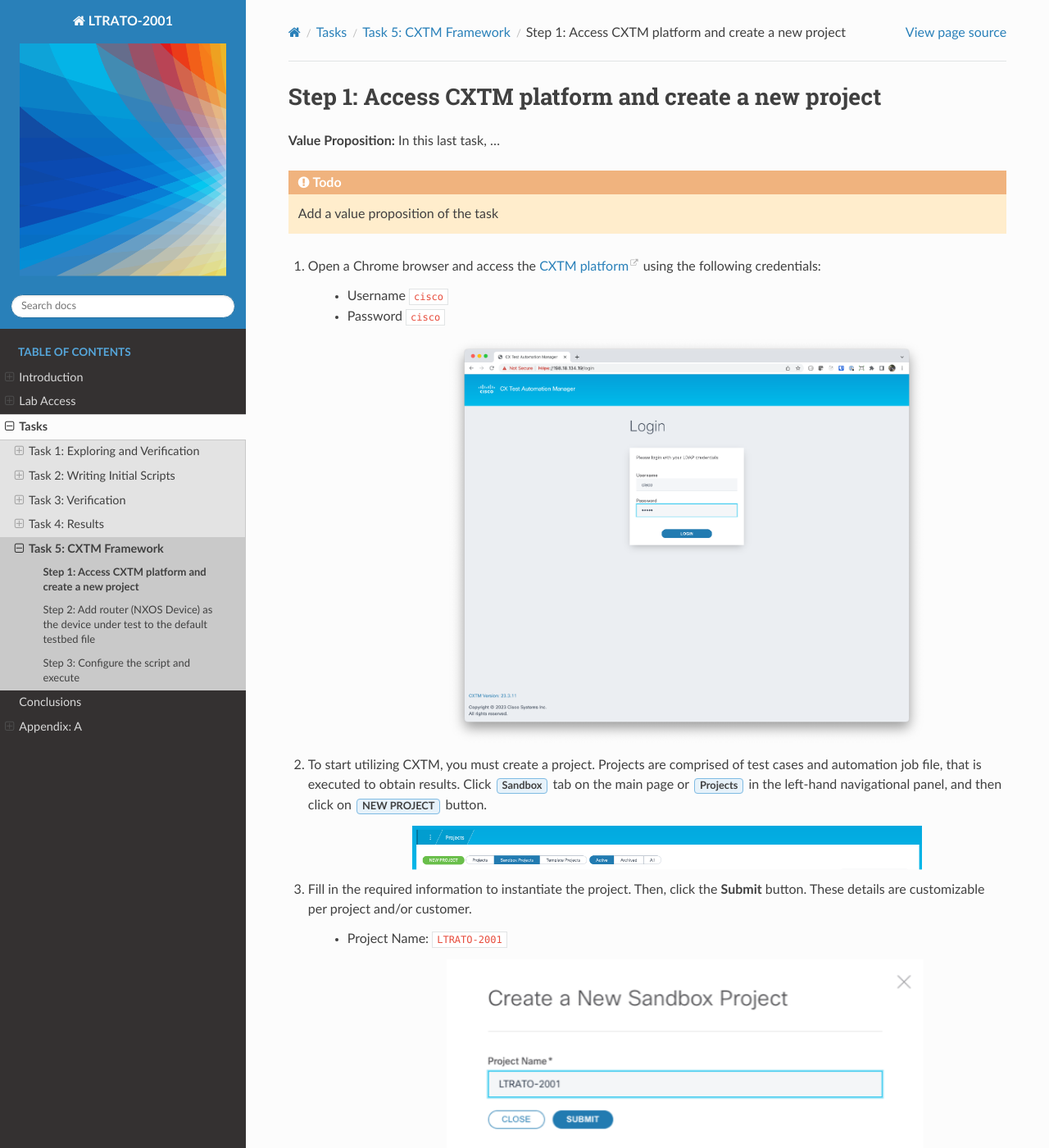
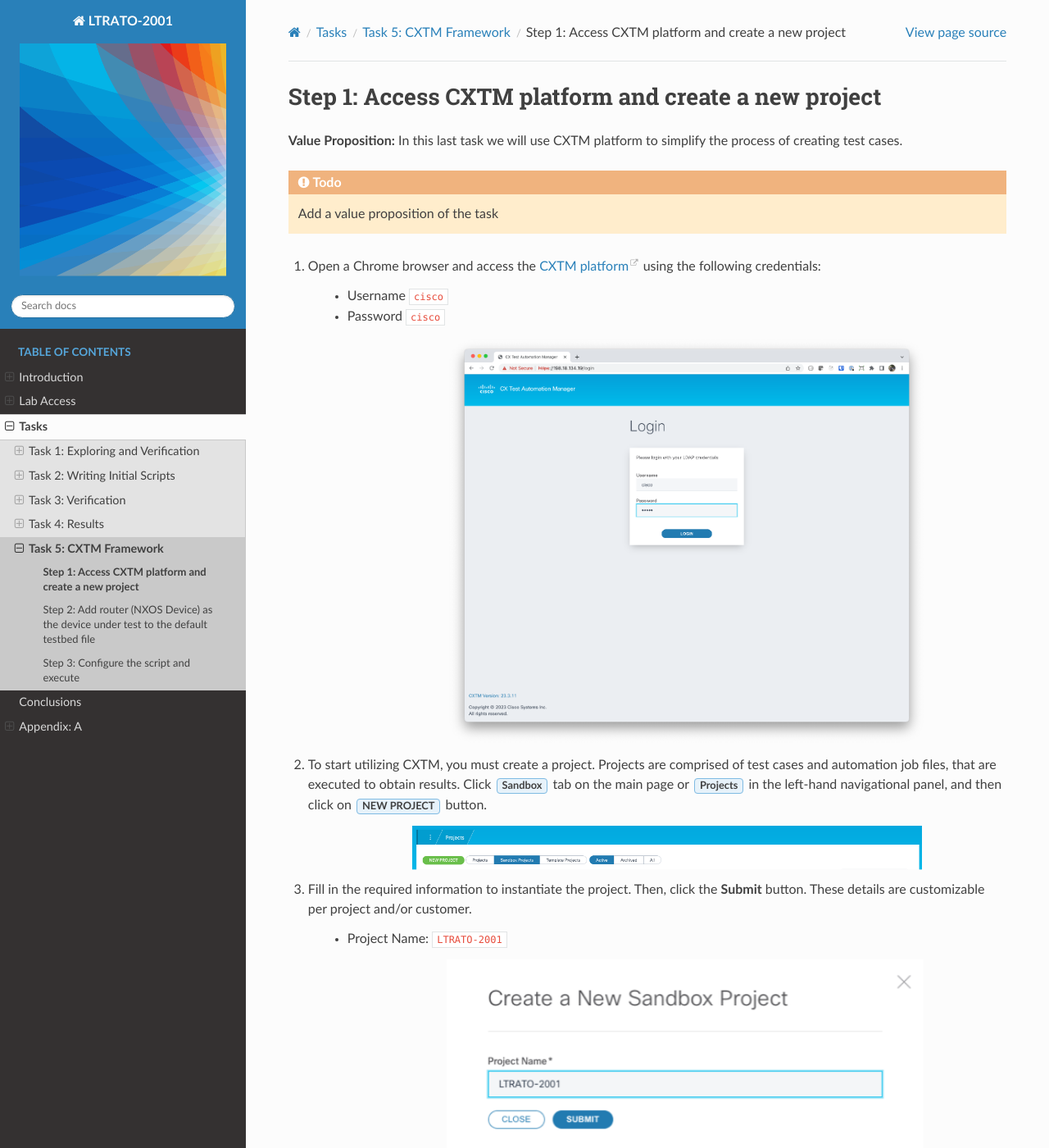
Before and after one commit to CiscoLives/LTRATO-2001, a Sphinx documentation site: the page built from docs/tasks/task5/step1.rst, in a window 1280 px wide and 1400 px high. Shown: the whole window at 82% size. Built offline with Sphinx 7.4.7 and the Read the Docs theme 2.0.0, drawn with Linux system fonts in a browser that asks for light colours.

Commit message:
Add appendix links and fix some sections

```diff
--- a/docs/appendix.rst
+++ b/docs/appendix.rst
@@ -10,6 +10,7 @@
 - `Platforms supported by pyATS genie unicon <https://pubhub.devnetcloud.com/media/unicon/docs/user_guide/supported_platforms.html>`_
 - `Available parsers that are supported by pyATS genie <https://pubhub.devnetcloud.com/media/genie-feature-browser/docs/#/parsers>`_
 - `pyATS Useful Libraries <https://pubhub.devnetcloud.com/media/genie-docs/docs/userguide/utils/index.html>`_
+- `Test result definitions <https://pubhub.devnetcloud.com/media/pyats/docs/results/objects.html>`_
 
 
 Examples
--- a/docs/tasks/task5/step1.rst
+++ b/docs/tasks/task5/step1.rst
@@ -1,7 +1,7 @@
 Step 1: Access CXTM platform and create a new project
 #####################################################
 
-**Value Proposition:** In this last task, ...
+**Value Proposition:** In this last task we will use CXTM platform to simplify the process of creating test cases.
 
 .. todo:: Add a value proposition of the task
 
@@ -15,7 +15,7 @@
             :width: 75%
             :align: center
 
-#. To start utilizing CXTM, you must create a project. Projects are comprised of test cases and automation job file, that is executed to obtain results. Click :guilabel:`Sandbox` tab on the main page or :guilabel:`Projects` in the left-hand navigational panel, and then click on :guilabel:`NEW PROJECT` button.
+#. To start utilizing CXTM, you must create a project. Projects are comprised of test cases and automation job files, that are executed to obtain results. Click :guilabel:`Sandbox` tab on the main page or :guilabel:`Projects` in the left-hand navigational panel, and then click on :guilabel:`NEW PROJECT` button.
 
         .. image:: images/cxtm-new-project.png
             :width: 75%
```
